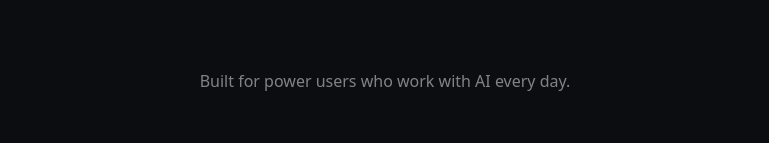
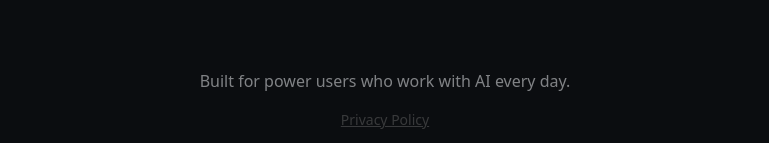
Before and after one commit to uqurreshi34-dev/ai-smart-paste-site, a React (Vite) app: page / in a window 1280 px wide. Shown: the part 2138-2281 px from the top of the page, without its empty margins (255-1024 px from the left). Before the commit the page ends 2246 px from the top, so only its background shows below. Built offline with nearby package versions, Linux system fonts and the light colour scheme.

Commit message:
Add Privacy Policy link to landing page footer

```diff
--- a/src/App.tsx
+++ b/src/App.tsx
@@ -123,12 +123,22 @@ export default function App() {
       </section>
 
       {/* FOOTER */}
-      <footer>
+      <footer className="footer">
         <p>
           Built for power users who work with AI every day.
         </p>
+
+        <p style={{ marginTop: '12px' }}>
+          <a
+            href="/privacy.html"
+            target="_blank"
+            rel="noopener noreferrer"
+            style={{ color: '#666', fontSize: '14px' }}
+          >
+            Privacy Policy
+          </a>
+        </p>
       </footer>
     </div>
-
   )
 }
```
